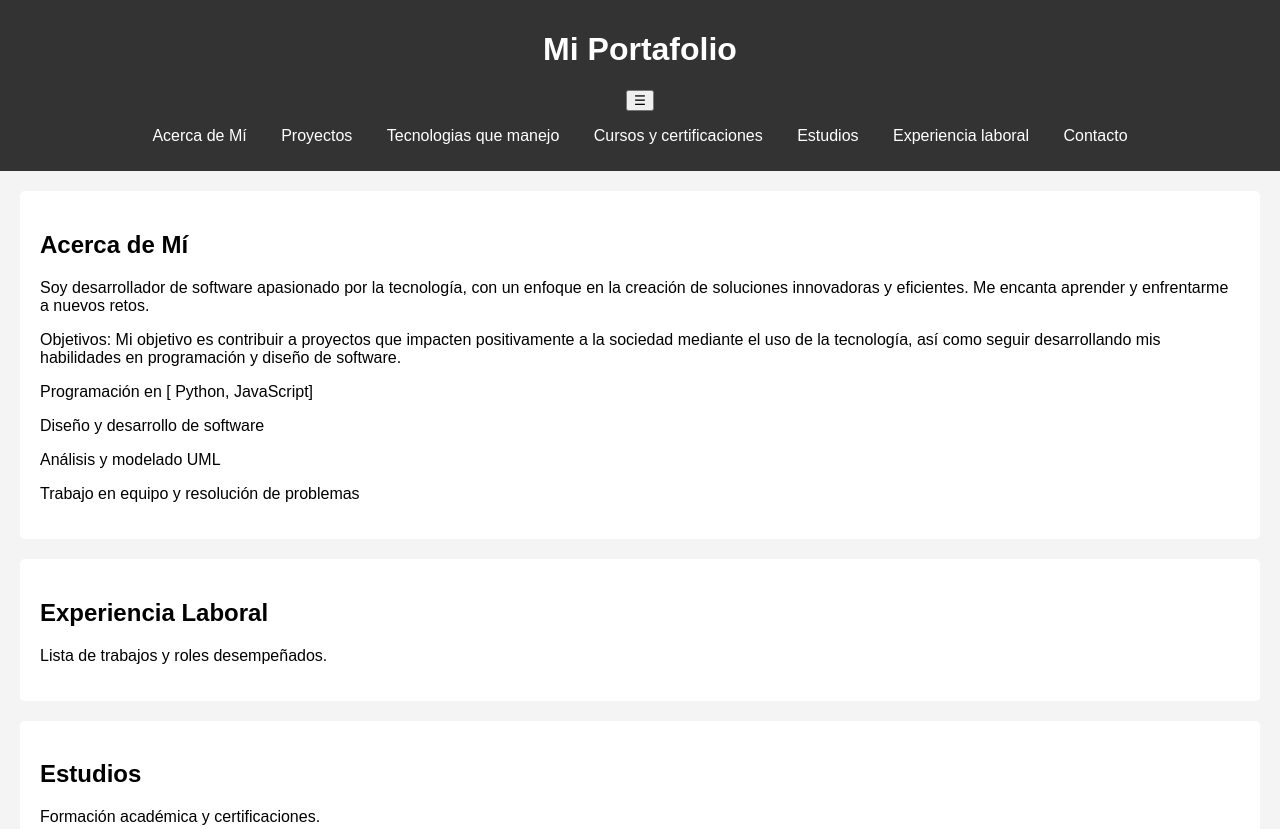
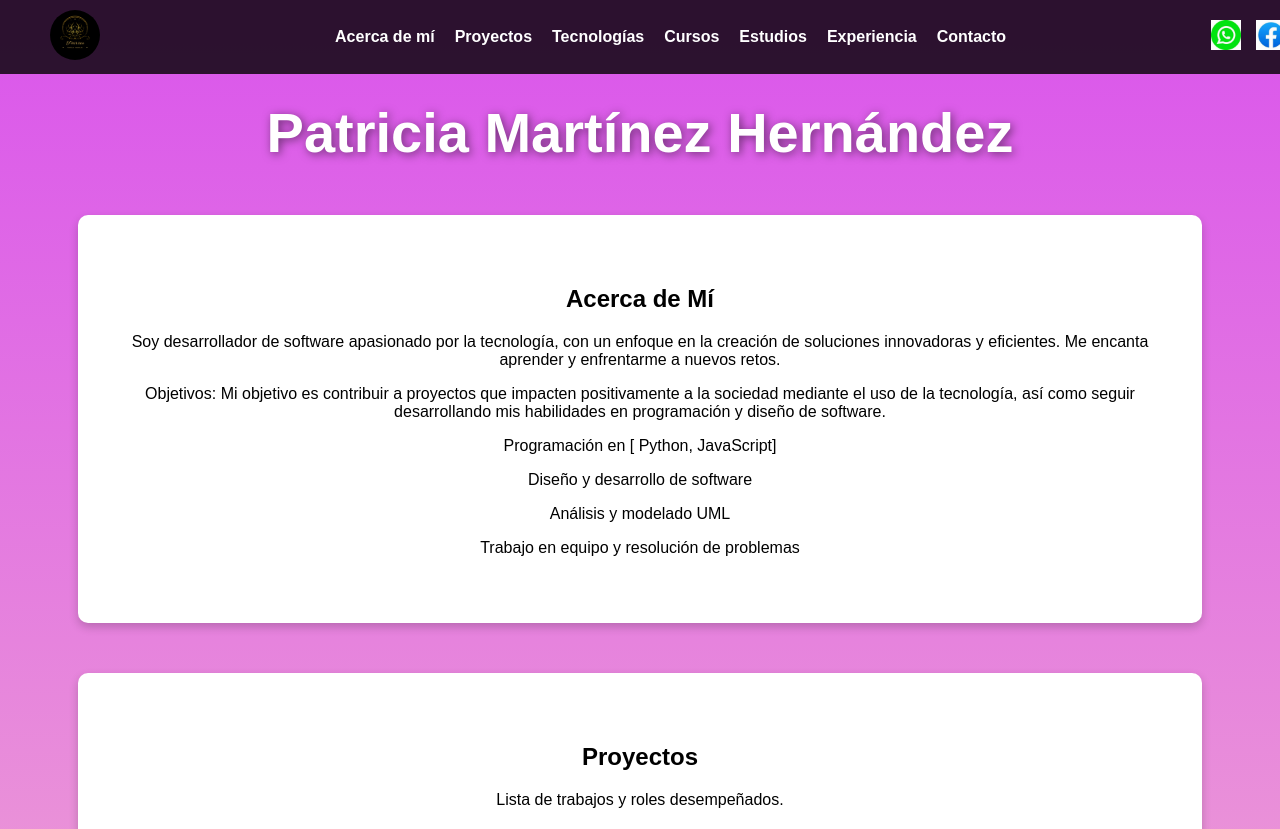
Before and after one commit to Paty-MH/portafolio, a plain HTML site: page index.html in a window 1280 px wide. Shown: the top 829 px of the page. Drawn offline with Linux system fonts and the light colour scheme; a script that the page names is missing.

Commit message:
commit de logos de redes

```diff
--- a/css/styles.css
+++ b/css/styles.css
@@ -1,35 +1,66 @@
 body {
+    margin: 0;
     font-family: Arial, sans-serif;
-    margin: 0;
-    padding: 0;
-    background-color: #f4f4f4;
-}
-
-header {
-    background: #333;
-    color: white;
-    padding: 10px 0;
+    background: linear-gradient(to bottom, #da55ec, #fad0c4);
     text-align: center;
 }
-
+nav {
+    display: flex;
+    justify-content: space-between;
+    align-items: center;
+    padding: 10px 50px;
+    background: rgba(0, 0, 0, 0.8);
+    position: fixed;
+    width: 100%;
+    top: 0;
+    left: 0;
+    z-index: 1000;
+}
+.logo img {
+    height: 50px;
+    border-radius: 50%;
+}
 nav ul {
     list-style: none;
-    padding: 0;
+    display: flex;
+    gap: 20px;
 }
-
-nav ul li {
-    display: inline;
-    margin: 0 15px;
-}
-
 nav ul li a {
     color: white;
     text-decoration: none;
+    font-weight: bold;
 }
-
-section {
+.redes a img {
+    height: 30px;
+    margin-left: 10px;
+}
+.presentacion {
+    margin-top: 100px;
+    font-size: 28px;
+    font-weight: bold;
+    color: white;
+    text-shadow: 2px 2px 10px rgba(0,0,0,0.5);
+}
+#acerca, #experiencia, #estudios, #proyectos, #contacto {
+    padding: 50px;
+    background: white;
+    border-radius: 10px;
+    margin: 50px auto;
+    width: 80%;
+    box-shadow: 0 4px 10px rgba(0,0,0,0.2);
+}
+.info img {
+    height: 100px;
+    border-radius: 50%;
+}
+.proyectos-grid {
+    display: flex;
+    justify-content: center;
+    gap: 20px;
+}
+.proyecto {
+    background: #ffd1dc;
     padding: 20px;
-    margin: 20px;
-    background: white;
-    border-radius: 5px;
+    border-radius: 10px;
+    box-shadow: 0 4px 10px rgba(0,0,0,0.2);
 }
--- a/index.html
+++ b/index.html
@@ -8,20 +8,28 @@
 </head>
 <body>
     <header>
-        <h1>Mi Portafolio</h1>
         <nav>
-            <button class="menu-toggle">☰</button>
-            <ul class="nav-links">
-                <li><a href="#acerca">Acerca de Mí</a></li>
+            <div class="logo">
+                <img src="assets/logo.png" alt="Logo">
+            </div>
+            <ul>
+                <li><a href="#acerca">Acerca de mí</a></li>
                 <li><a href="#proyectos">Proyectos</a></li>
-                <li><a href="#tecnologias">Tecnologias que manejo</a></li>
-                <li><a href="#cursorsos">Cursos y certificaciones</a></li>
+                <li><a href="#tecnologias">Tecnologías</a></li>
+                <li><a href="#cursos">Cursos</a></li>
                 <li><a href="#estudios">Estudios</a></li>
-                <li><a href="#experiencia">Experiencia laboral</a></li>
+                <li><a href="#experiencia">Experiencia</a></li>
                 <li><a href="#contacto">Contacto</a></li>
             </ul>
+            <div class="redes">
+                <a href="#"><img src="assets/whatsapp.jpeg" alt="WhatsApp"></a>
+                <a href="#"><img src="assets/facebook.jpeg" alt="Facebook"></a>
+                <a href="#"><img src="assets/th.jpeg" alt="Telegram"></a>
+            </div>
         </nav>
-    </header>
+        <div class="presentacion">
+            <h1>Patricia Martínez Hernández</h1>
+        </div>
 
     <section id="acerca">
         <h2>Acerca de Mí</h2>
@@ -33,8 +41,8 @@
             <p>Trabajo en equipo y resolución de problemas</p>
     </section>
 
-    <section id="experiencia">
-        <h2>Experiencia Laboral</h2>
+    <section id="proyectos">
+        <h2>Proyectos</h2>
         <p>Lista de trabajos y roles desempeñados.</p>
     </section>
 
```
Also changed, not shown: assets/facebook.jpeg (added), assets/th.jpeg (added), assets/whatsapp.jpeg (added).
